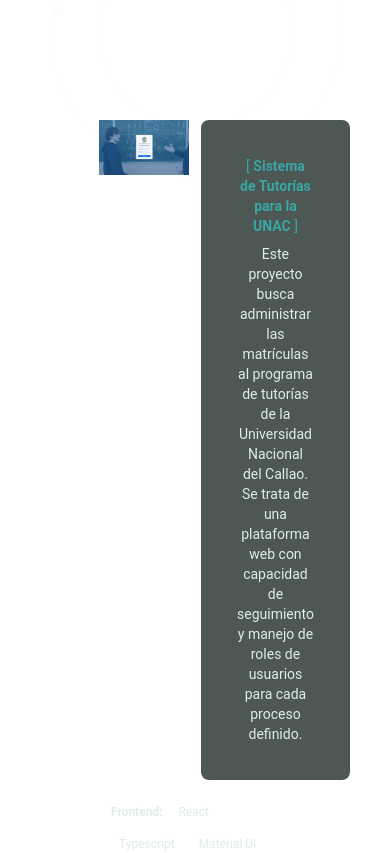
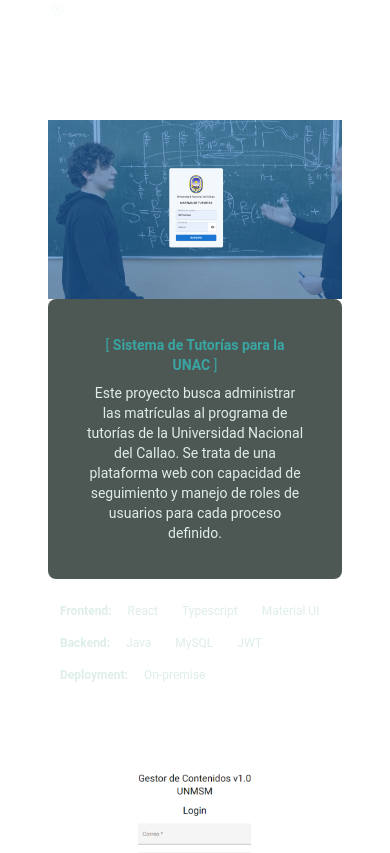
Before and after one commit to luiscavibot/luis-castillo-villafuerte, a Next.js app: page / in a window 390 px wide. Shown: the part 3800-4653 px from the top of the page. Built offline with nearby package versions, Linux system fonts and the light colour scheme.

Commit message:
Refactorizar importaciones de imágenes en componentes y ajustar atributos alt

```diff
--- a/components/Proyect.tsx
+++ b/components/Proyect.tsx
@@ -23,10 +23,10 @@ const Proyect: FC<Props> = ({ data }) => {
 	const { tools, content, title, image, link } = data;
 	return (
 		<>
-			<div className="col-start-3 col-span-4">
+			<div className="col-start-1 sm:col-start-3 col-span-full sm:col-span-4">
 				<CardProyecto src={image} link={link} title={title} />
 			</div>
-			<div className="col-span-4 flex text-sm">
+			<div className="col-span-full sm:col-span-4 flex text-sm">
 				<div
 					onClick={() => {
 						window.open(`${link}`, '_blank');
@@ -41,7 +41,7 @@ const Proyect: FC<Props> = ({ data }) => {
 					<p className="text-sm">{content}</p>
 				</div>
 			</div>
-			<div className="flex flex-wrap gap-x-4 gap-y-2 text-xs col-start-3 col-span-8 outline outline-2 rounded-md outline-transparencia mb-12 mt-2 p-3">
+			<div className="flex flex-wrap gap-x-4 gap-y-2 text-xs col-start-1 sm:col-start-3 col-span-full sm:col-span-8 outline outline-2 rounded-md outline-transparencia mb-12 mt-2 p-3">
 				<div className="flex items-baseline gap-1">
 					<ul className="flex flex-wrap items-center gap-2">
 						<li className="font-bold">{data.tools[0].area}: </li>
```
